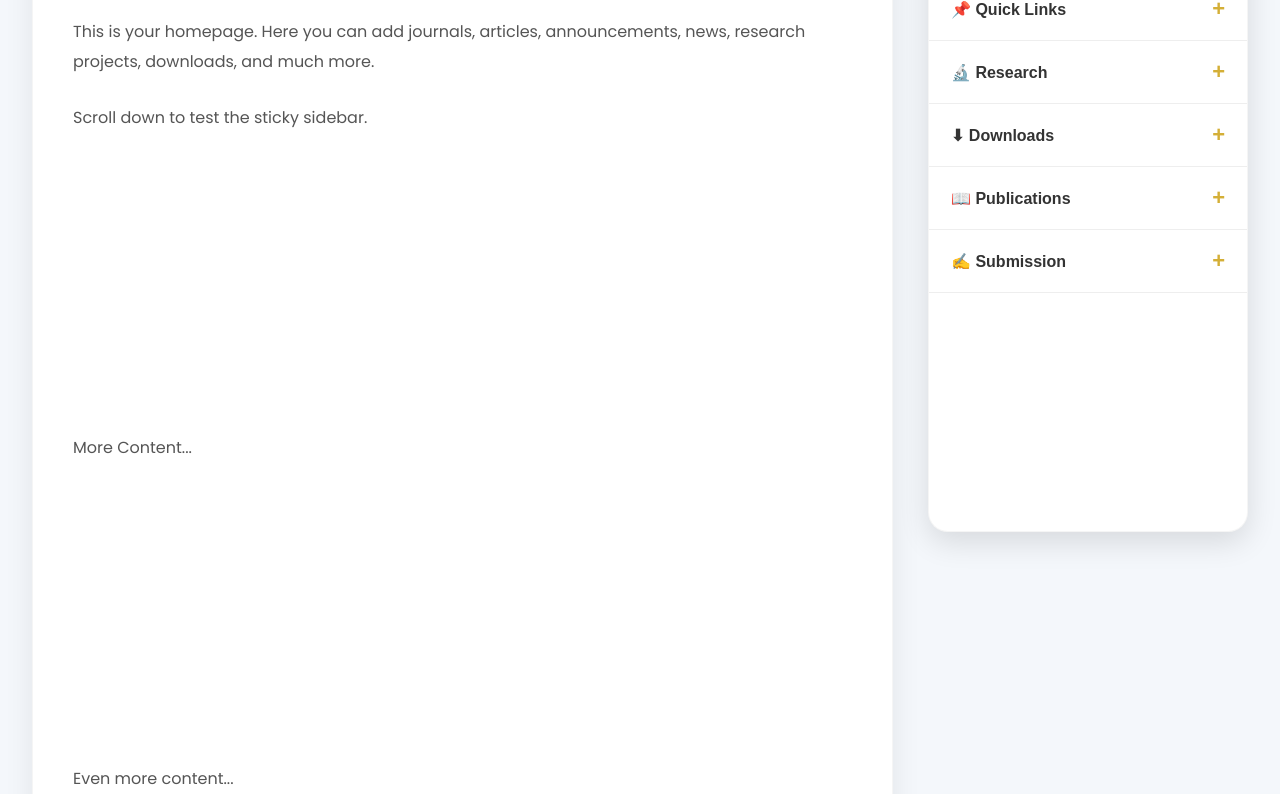
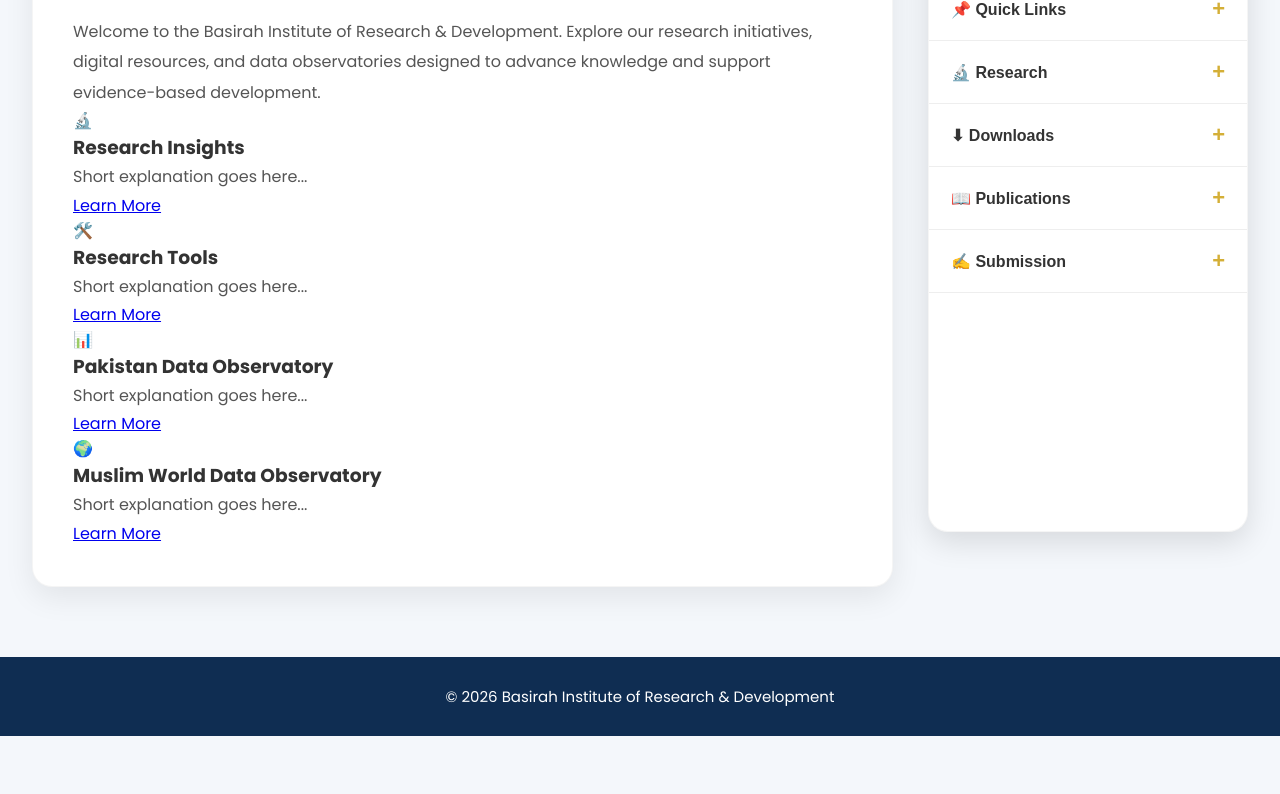
Before and after one commit to KURKURE-art/Basirah, a plain HTML site: page index.html in a window 1280 px wide. Shown: the part 726-1520 px from the top of the page. After the commit the page ends 1462 px from the top, so only its background shows below. Drawn offline with Linux system fonts and the light colour scheme.

Commit message:
Update index.html

```diff
--- a/index.html
+++ b/index.html
@@ -119,44 +119,51 @@
 <h2>Welcome</h2>
 
 <p>
-
-This is your homepage.
-
-Here you can add journals,
-articles,
-announcements,
-news,
-research projects,
-downloads,
-and much more.
-
+Welcome to the Basirah Institute of Research & Development. Explore our research initiatives, digital resources, and data observatories designed to advance knowledge and support evidence-based development.
 </p>
 
-<br>
+<div class="welcome-grid">
 
-<p>
+    <div class="welcome-box">
+        <div class="welcome-icon">🔬</div>
+        <h3>Research Insights</h3>
+        <p>
+            Short explanation goes here...
+        </p>
+        <a href="#" class="welcome-btn">Learn More</a>
+    </div>
 
-Scroll down to test the sticky sidebar.
+    <div class="welcome-box">
+        <div class="welcome-icon">🛠️</div>
+        <h3>Research Tools</h3>
+        <p>
+            Short explanation goes here...
+        </p>
+        <a href="#" class="welcome-btn">Learn More</a>
+    </div>
 
-</p>
+    <div class="welcome-box">
+        <div class="welcome-icon">📊</div>
+        <h3>Pakistan Data Observatory</h3>
+        <p>
+            Short explanation goes here...
+        </p>
+        <a href="#" class="welcome-btn">Learn More</a>
+    </div>
 
-<br><br><br><br><br><br><br><br><br><br><br><br>
-
-<p>
-
-More Content...
-
-</p>
-
-<br><br><br><br><br><br><br><br><br><br><br><br>
-
-<p>
-
-Even more content...
-
-</p>
+    <div class="welcome-box">
+        <div class="welcome-icon">🌍</div>
+        <h3>Muslim World Data Observatory</h3>
+        <p>
+            Short explanation goes here...
+        </p>
+        <a href="#" class="welcome-btn">Learn More</a>
+    </div>
 
 </div>
+
+</div>
+
 
 </main>
 
```
